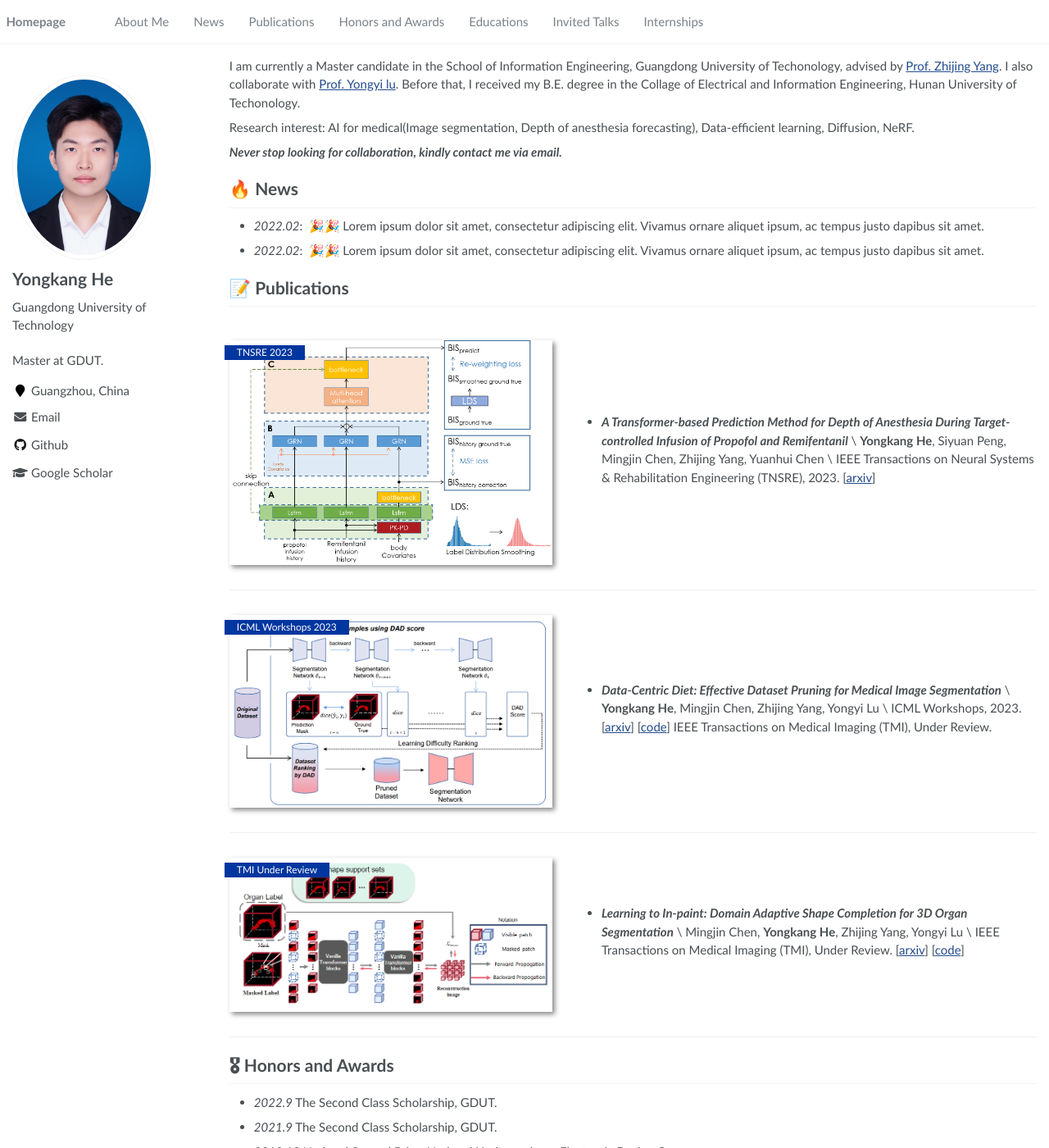
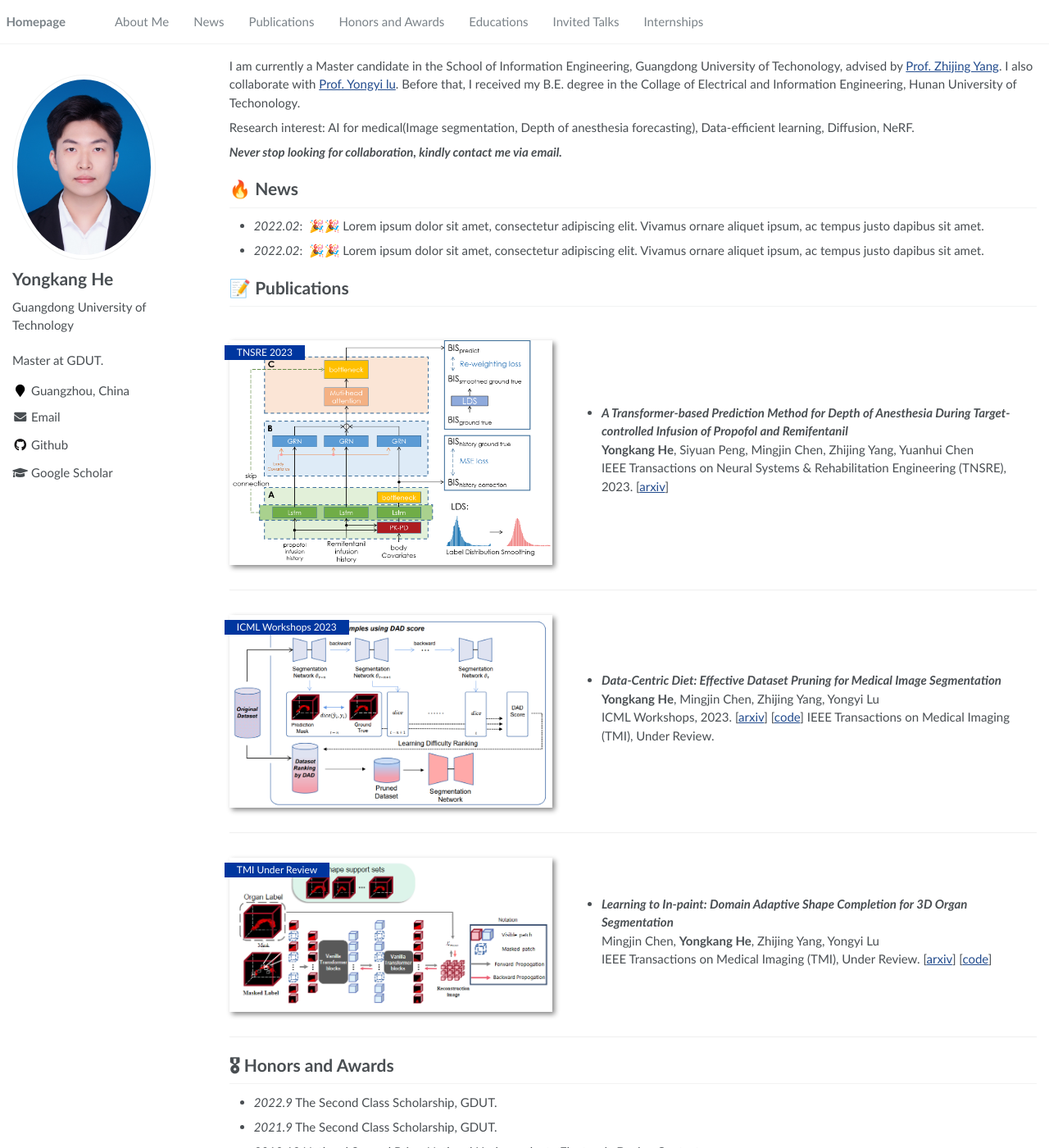
Before and after one commit to heeeyk/heeeyk.github.io, a Jekyll site: the page built from _pages/about.md, in a window 1280 px wide and 1400 px high. Shown: the whole window at 82% size. Built offline with Jekyll 4.4.1, drawn with Linux system fonts in a browser that asks for light colours.

```diff
--- a/_pages/about.md
+++ b/_pages/about.md
@@ -23,16 +23,16 @@ Research interest: AI for medical(Image segmentation, Depth of anesthesia foreca
 <div class='paper-box'><div class='paper-box-image'><div><div class="badge">TNSRE 2023</div><img src='images/paper1.png' alt="sym" width="100%"></div></div>
 <div class='paper-box-text' markdown="1">
 
-- ***A Transformer-based Prediction Method for Depth of Anesthesia During Target-controlled Infusion of Propofol and Remifentanil*** \
-**Yongkang He**, Siyuan Peng, Mingjin Chen, Zhijing Yang, Yuanhui Chen \
+- ***A Transformer-based Prediction Method for Depth of Anesthesia During Target-controlled Infusion of Propofol and Remifentanil*** \\
+**Yongkang He**, Siyuan Peng, Mingjin Chen, Zhijing Yang, Yuanhui Chen \\
 IEEE Transactions on Neural Systems & Rehabilitation Engineering (TNSRE), 2023. [[arxiv](https://arxiv.org/abs/2303.10945)]
 </div>
 </div>
 
 <div class='paper-box'><div class='paper-box-image'><div><div class="badge">ICML Workshops 2023</div><img src='images/paper2.png' alt="sym" width="100%"></div></div>
 <div class='paper-box-text' markdown="1">
-- ***Data-Centric Diet: Effective Dataset Pruning for Medical Image Segmentation*** \
-**Yongkang He**, Mingjin Chen, Zhijing Yang, Yongyi Lu \
+- ***Data-Centric Diet: Effective Dataset Pruning for Medical Image Segmentation*** \\
+**Yongkang He**, Mingjin Chen, Zhijing Yang, Yongyi Lu \\
 ICML Workshops, 2023. [[arxiv](https://arxiv.org/pdf/2301.00965.pdf)] [[code](https://github.com/JyChen9811/DOC-VTON)]
 IEEE Transactions on Medical Imaging (TMI), Under Review.
 </div>
@@ -40,8 +40,8 @@ IEEE Transactions on Medical Imaging (TMI), Under Review.
 
 <div class='paper-box'><div class='paper-box-image'><div><div class="badge">TMI Under Review</div><img src='images/paper3.png' alt="sym" width="100%"></div></div>
 <div class='paper-box-text' markdown="1">
-- ***Learning to In-paint: Domain Adaptive Shape Completion for 3D Organ Segmentation*** \
-Mingjin Chen, **Yongkang He**, Zhijing Yang, Yongyi Lu \
+- ***Learning to In-paint: Domain Adaptive Shape Completion for 3D Organ Segmentation*** \\
+Mingjin Chen, **Yongkang He**, Zhijing Yang, Yongyi Lu \\
 IEEE Transactions on Medical Imaging (TMI), Under Review. [[arxiv](https://arxiv.org/pdf/2301.00965.pdf)] [[code](https://github.com/JyChen9811/DOC-VTON)]
 </div>
 </div>
```
